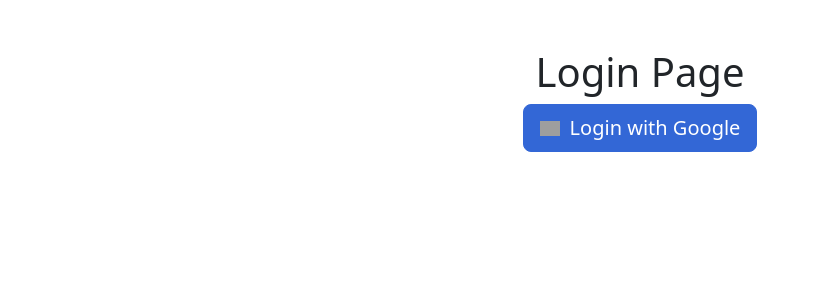
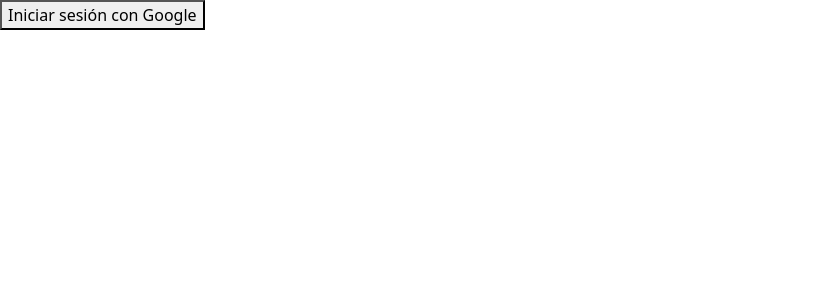
Before and after one commit to jsalas62/C24_4_2024-1_G6B_RESERVATEC_FRONTEND_REACT, a React (Create React App) app: page /login in a window 1280 px wide. Shown: the top 300 px of the page, without its empty margins (0-820 px from the left). Built offline with nearby package versions, Linux system fonts and the light colour scheme; no server answers; grey boxes are pictures that could not be loaded.

Commit message:
deploy_react

```diff
--- a/src/components/LoginButton.js
+++ b/src/components/LoginButton.js
@@ -1,64 +1,20 @@
-import 'bootstrap/dist/css/bootstrap.min.css';
-import React, { useEffect } from 'react';
-import { useNavigate } from 'react-router-dom';
-import { useAuth } from '../context/AuthContext';
+import React from 'react';
 
-function LoginPage() {
-    const { isAuthenticated, isLoading } = useAuth();
-    const navigate = useNavigate();
-
-    useEffect(() => {
-        // Si el usuario está autenticado y no estamos cargando, redirige a la página principal
-        if (!isLoading && isAuthenticated) {
-            navigate('/');
-        }
-    }, [isAuthenticated, isLoading, navigate]);
-
-    if (isLoading) {
-        // Mostrar un spinner mientras se está cargando
-        return (
-            <div className="text-center">
-                <div className="spinner-border text-primary" role="status">
-                    <span className="sr-only">Loading...</span>
-                </div>
-            </div>
-        );
-    }
-
-    if (isAuthenticated) {
-        // Redirige al usuario a la página principal si ya está autenticado
-        navigate('/');
-        return null;
-    }
-
+const LoginButton = () => {
     const handleLogin = () => {
         // Para entorno local
-        //window.location.href = 'http://localhost:8080/oauth2/authorization/google';
+         window.location.href = 'http://localhost:8080/oauth2/authorization/google';
 
         // Para entorno de producción
-        window.location.href = 'https://balanced-delight-production.up.railway.app/oauth2/authorization/google';
+        //window.location.href = 'https://balanced-delight-production.up.railway.app/login/oauth2/authorization/google';
     };
 
-    // Mostrar la página de login si el usuario no está autenticado
     return (
-        <div className="container mt-5">
-            <h1 className="text-center">Login Page</h1>
-            <div className="d-flex justify-content-center">
-                <button
-                    onClick={handleLogin}
-                    className="btn btn-danger btn-lg"
-                    style={{ backgroundColor: '#3367D6', borderColor: '#3367D6' }}
-                >
-                    <img
-                        src="https://upload.wikimedia.org/wikipedia/commons/thumb/c/c1/Google_%22G%22_logo.svg/768px-Google_%22G%22_logo.svg.png"
-                        alt="Google sign-in"
-                        style={{ marginRight: 10, marginBottom: 3, width: 20 }}
-                    />
-                    Login with Google
-                </button>
-            </div>
-        </div>
+        <button onClick={handleLogin}>
+            Iniciar sesión con Google
+        </button>
     );
-}
+};
 
-export default LoginPage;
+
+export default LoginButton;
--- a/src/context/AuthContext.js
+++ /dev/null
@@ -1,42 +0,0 @@
-import React, { createContext, useContext, useState, useEffect } from 'react';
-import axiosInstance from '../axiosConfig'; // Importa la instancia de Axios
-
-// Crea el contexto
-const AuthContext = createContext();
-
-// Proveedor del contexto
-export const AuthProvider = ({ children }) => {
-    const [isAuthenticated, setIsAuthenticated] = useState(false);
-    const [isLoading, setIsLoading] = useState(true);
-
-    useEffect(() => {
-        // Verificación de autenticación utilizando Axios
-        const checkAuth = async () => {
-            try {
-                const response = await axiosInstance.get('/api/auth/check');
-
-                if (response.status === 200) {
-                    setIsAuthenticated(true);
-                } else {
-                    setIsAuthenticated(false);
-                }
-            } catch (error) {
-                console.error('Error checking authentication', error);
-                setIsAuthenticated(false);
-            } finally {
-                setIsLoading(false);
-            }
-        };
-
-        checkAuth();
-    }, []);
-
-    return (
-        <AuthContext.Provider value={{ isAuthenticated, isLoading }}>
-            {children}
-        </AuthContext.Provider>
-    );
-};
-
-// Hook para usar el contexto
-export const useAuth = () => useContext(AuthContext);
--- a/src/index.js
+++ b/src/index.js
@@ -5,14 +5,11 @@
 import reportWebVitals from './reportWebVitals';
 import 'bootstrap/dist/css/bootstrap.min.css';
 
-import { AuthProvider } from './context/AuthContext';
 
 const root = ReactDOM.createRoot(document.getElementById('root'));
 root.render(
   <React.StrictMode>
-    <AuthProvider>
-      <App />
-    </AuthProvider>
+    <App />
   </React.StrictMode>
 );
 
```
